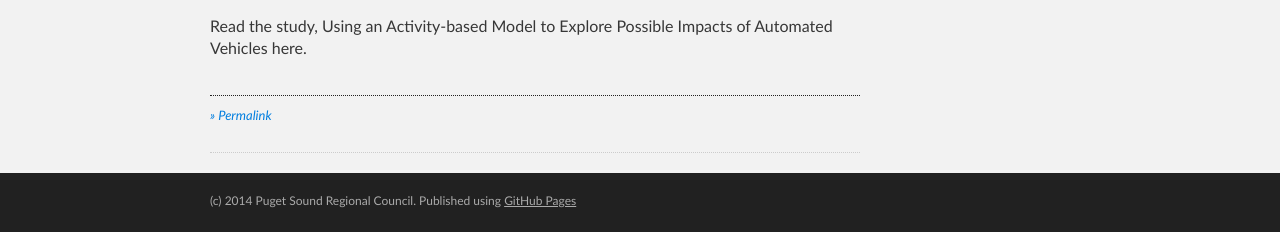
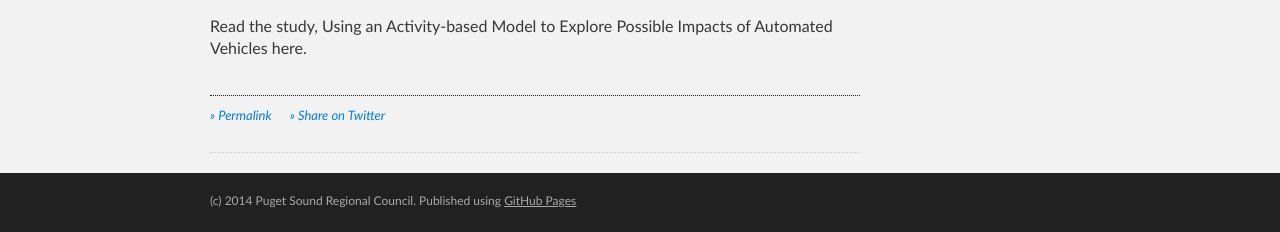
Before and after one commit to psrc/psrc.github.io, a Jekyll site: the page built from _posts/2014-08-21-Looking-Ahead-To-Automated-Vehicles.md, in a window 1280 px wide. Shown: the part 916-1148 px from the top of the page. Built offline with Jekyll 4.4.1, drawn with Linux system fonts in a browser that asks for light colours.

Commit message:
add "Share on Twitter"

```diff
--- a/_layouts/post.html
+++ b/_layouts/post.html
@@ -23,8 +23,10 @@
 
   <h2></h2>
 
-  <div class="date">
+  <div class="bottom-link">
     <a href="{{page.url}}">&raquo;&nbsp;Permalink</a>
+    <a href="https://twitter.com/intent/tweet?url={{ site.url }}{{ page.url }}&text={{ page.title }}&via=PugetSoundCast"
+   target="_blank">&raquo;&nbsp;Share on Twitter</a>
     <br/><br/>
   </div>
 
--- a/stylesheets/styles.css
+++ b/stylesheets/styles.css
@@ -162,6 +162,16 @@
 	font-size: 13px;
 	font-style: italic;
 }
+
+.bottom-link {
+  font-size: 13px;
+  font-style: italic;
+}
+
+.bottom-link a {
+  margin-right: 15px;
+}
+
 
 .intro-text {
 	font-size: 15px;
```
